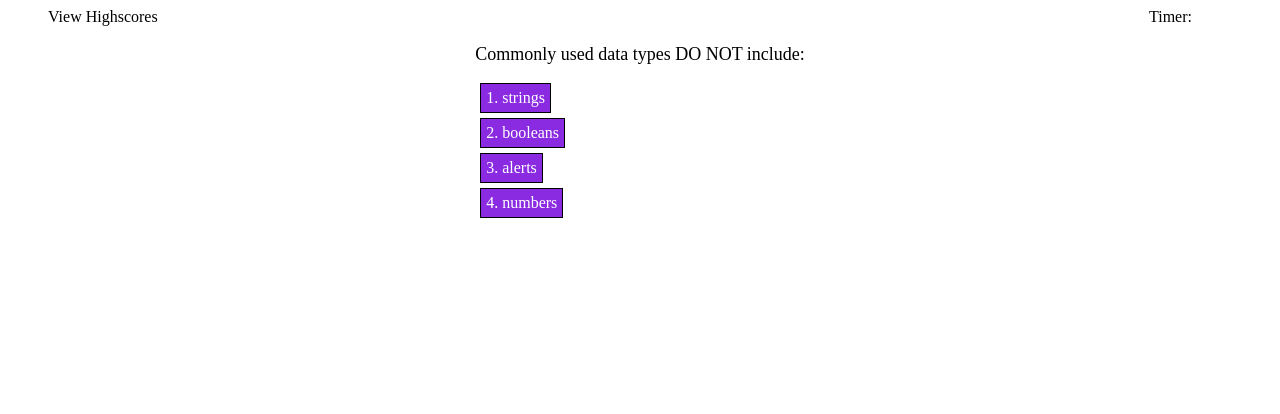
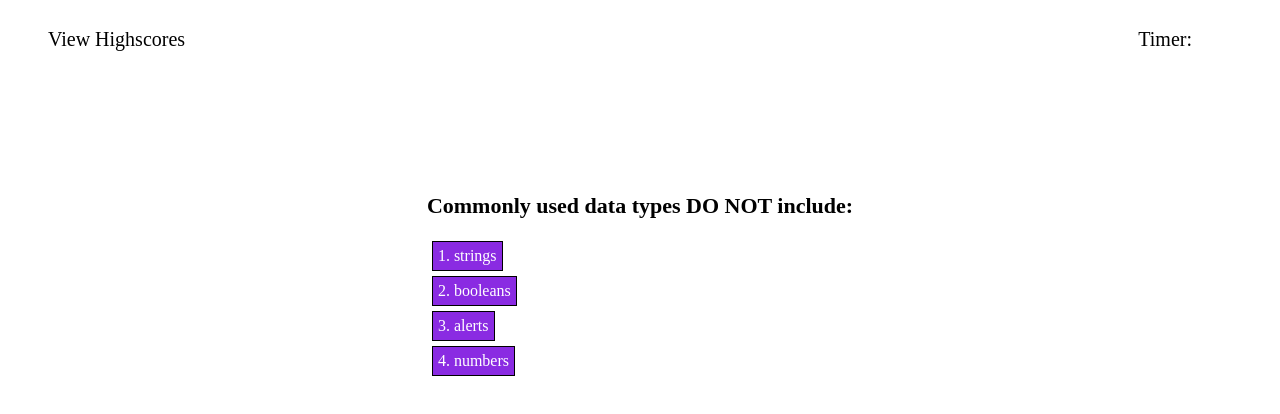
Before and after one commit to micah41224/04-Web-APIs-Code-Quiz, a plain HTML site: page index.html in a window 1280 px wide. Both pictures are taken after a click on the element "Start Quiz". Drawn offline with Linux system fonts and the light colour scheme.

Commit message:
Additional formatting changes to font sizes and positioning throughout the quiz app

```diff
--- a/assets/css/style.css
+++ b/assets/css/style.css
@@ -8,7 +8,7 @@ h1 {
 }
 
 p {
-    font-size: 18px;
+    font-size: 22px;
 }
 
 ul {
@@ -19,17 +19,23 @@ ul {
 li {
     display: inline;
     text-align: right;
+    font-size: 20px;
 }
 
 .start_btn {
     background-color: blueviolet;
     color: white;
     text-align: center;
+    width: 150px;
+    height: 50px;
 
 }
 
 .pAnswer {
-    border-top:black 5px solid;
+    border-top:black 2px solid;
+    padding-top: 10px;
+    margin-top: 15px;
+    font-size: 20px;
 }
 
 .choice {
@@ -55,10 +61,14 @@ li {
 #quiz {
     width: fit-content;
     margin: auto;
+    padding-top: 120px;
 }
 
-/*
+
 #question {
     font-weight: bolder;
 }
-*/
+
+nav {
+    padding-top: 20px;
+}
--- a/assets/js/script.js
+++ b/assets/js/script.js
@@ -1,4 +1,4 @@
-// A list of the variables (constants) to be referenced throughout the quiz code
+// A list of the variables (mostly constants) to be referenced throughout the quiz code
 const start = document.getElementById("start");
 const quiz = document.getElementById("quiz");
 const question = document.getElementById("question");
@@ -11,7 +11,7 @@ var previousAnswer = "";
 const pAnswer = document.getElementById("pAnswer");
 const container = document.getElementById("container");
 
-//
+//Array of questions and answers that can be referenced by the makeQuestion function to generate the quiz
 let questions = [
     {
     question: "Commonly used data types DO NOT include:",
@@ -25,37 +25,37 @@ let questions = [
     {
     question: "The condition in an if/else statement is enclosed within _____.",
     answer: "3",
-    choice1 :  "quotes",
-    choice2 :  "curly brackets",
-    choice3 :  "parentheses",
-    choice4 :  "square brackets"
+    choice1 :  "1. quotes",
+    choice2 :  "2. curly brackets",
+    choice3 :  "3. parentheses",
+    choice4 :  "4. square brackets"
 
   },
     {
     question: "Arrays in JavaScript can be used to store _____.",
     answer: "4",
-    choice1 : "numbers and strings",
-    choice2 : "other arrays",
-    choice3 : "booleans",
-    choice4 : "all of the above"
+    choice1 : "1. numbers and strings",
+    choice2 : "2. other arrays",
+    choice3 : "3. booleans",
+    choice4 : "4. all of the above"
 
   },
     {
     question: "String values must be enclosed within _____ when being assigned to variables.",
     answer: "3",
-    choice1 : "commas",
-    choice2 : "curly brackets",
-    choice3 : "quotes",
-    choice4 : "parentheses"
+    choice1 : "1. commas",
+    choice2 : "2. curly brackets",
+    choice3 : "3. quotes",
+    choice4 : "4. parentheses"
 
   },
   {
     question: "A very useful tool used during development and debugging for printing content to the debugger is:",
     answer: "4",
-    choice1 : "JavaScript",
-    choice2 : "terminal/bash",
-    choice3 : "for loops",
-    choice4 : "console.log"
+    choice1 : "1. JavaScript",
+    choice2 : "2. terminal/bash",
+    choice3 : "3. for loops",
+    choice4 : "4. console.log"
 
   },
 ]
@@ -103,26 +103,18 @@ function checkAnswer(answer){
 }
 function answerIsCorrect(){
   //Might need to add HTML elements into this quotation (<p>correct</p>)
-  previousAnswer =  "<div class=\"pAnswer\">Correct</div>";
+  previousAnswer =  "<div class=\"pAnswer\">Correct!</div>";
 
   console.log("correct");
 }
 
 function answerIsWrong(){
   console.log("wrong");
-  previousAnswer = "Incorrect";
+  previousAnswer = "<div class=\"pAnswer\">Incorrect!</div>";
 }
 
 
 
-/*
-function renderProgress(){
-  for(let qIndex = 0; qIndex <= lastQuestion;
-     qIndex++){
-       progress.innerHTML += "<div class='prog' id="+qIndex +"></div>";
-     }
-}
-*/
 
 
 
```
Also changed, not shown: index.html (+0 -4 lines).
